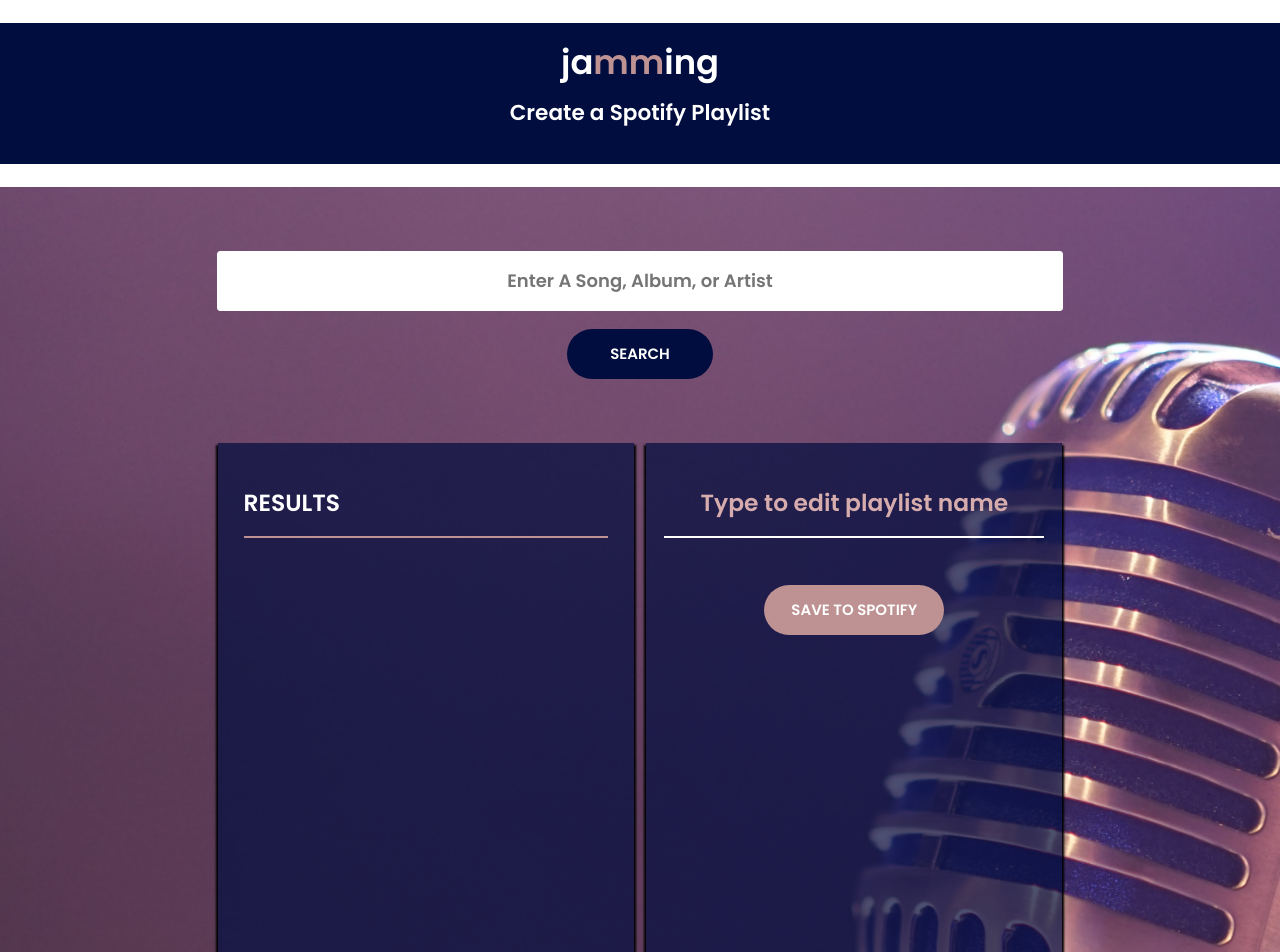
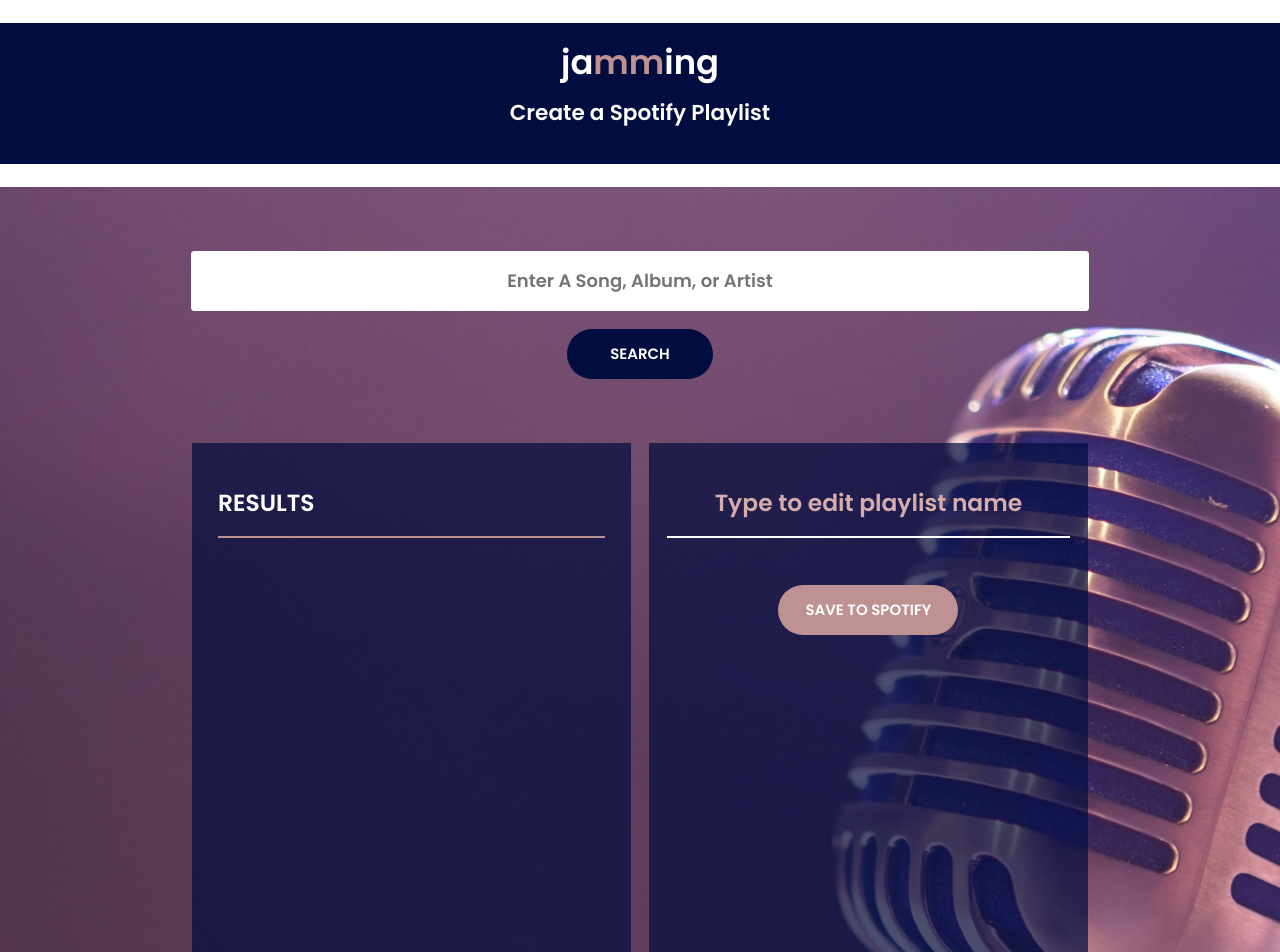
Before and after one commit to paulafffl/playlist_maker, a React (Create React App) app: page / in a window 1280 px wide. Shown: the top 952 px of the page. Built offline with nearby package versions, Linux system fonts and the light colour scheme.

Commit message:
Refine UI

```diff
--- a/src/Components/App/App.css
+++ b/src/Components/App/App.css
@@ -33,8 +33,7 @@ h2 {
 
 .App {
     height: 100%;
-    padding: 0 17% 10% 17%;
-    /* background-image: url('./background_photo_desktop.jpg'); */
+    padding: 0 15vw;
     background-image: url('./matt-botsford-OKLqGsCT8qs-unsplash.jpg');
     background-size: cover;
     background-position: center;
--- a/src/Components/Playlist/Playlist.css
+++ b/src/Components/Playlist/Playlist.css
@@ -6,7 +6,6 @@
     overflow-x: hidden;
     max-height: 950px;
     background-color: rgba(1, 12, 63, 0.7);
-    box-shadow: 0 4px 2px 2px #000000;
 }
 
 .Playlist input {
--- a/src/Components/SearchResults/SearchResults.css
+++ b/src/Components/SearchResults/SearchResults.css
@@ -6,7 +6,6 @@
     overflow-x: hidden;
     max-height: 950px;
     background-color: rgba(1, 12, 63, 0.7);
-    box-shadow: 0 4px 2px 2px #000000;
 }
 
 /* Webkit-based browsers (Chrome, Safari) */
```
